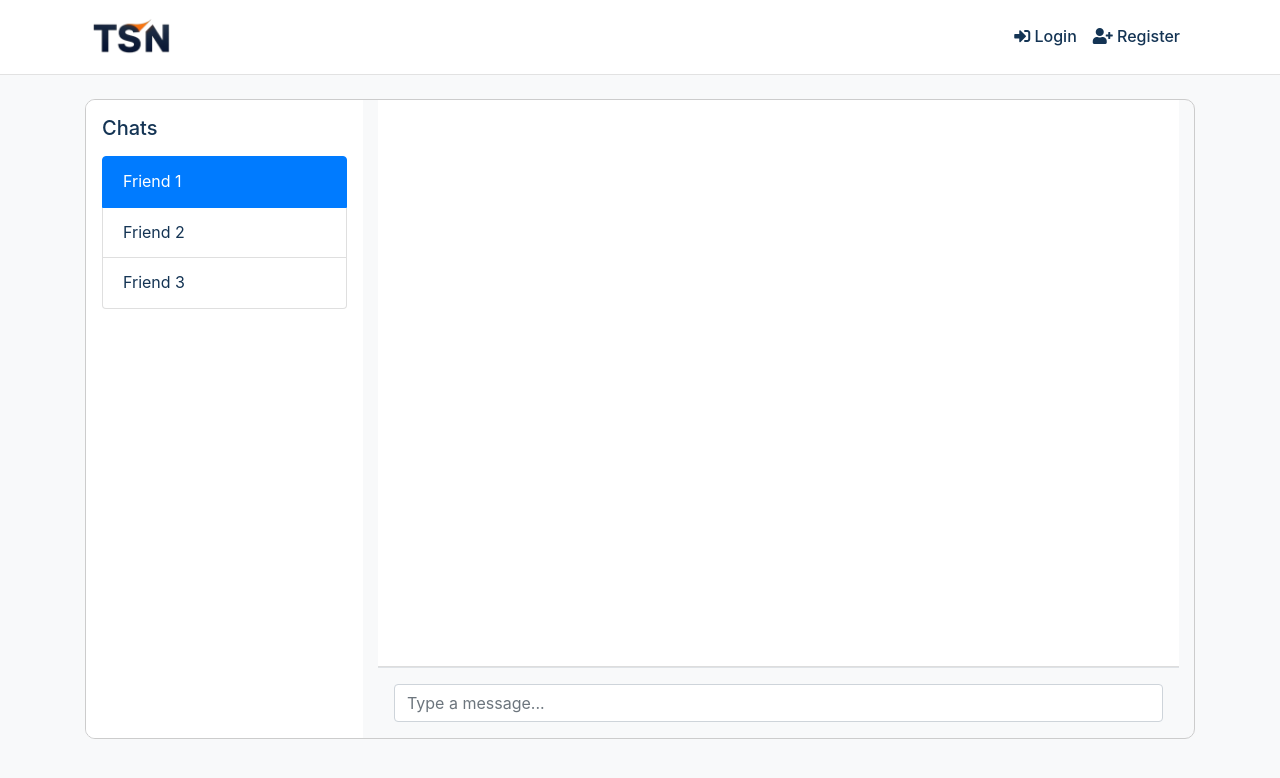
After one commit to skander-kechaou/tsn, a Flask app: page /message in a window 1280 px wide. The commit adds this page. Shown: the top 778 px of the page. Run offline with Flask 3, Linux system fonts and the light colour scheme; some libraries are stand-ins or nearby versions.

Commit message:
Initiated Messages
have added draft frontend and some backend
ToDO:
Add Friends list in the left and arrange the messages and link to the DB.
-UI of the texts (can arrange with gpt)

```diff
--- a/app/__init__.py
+++ b/app/__init__.py
@@ -111,4 +111,7 @@ def create_app(config_class=Config):
     from .connections.routes import bp as connections_bp
     app.register_blueprint(connections_bp)
 
+    from .sockets import init_socketio_events
+    init_socketio_events(socketio)
+
     return app
--- a/app/main/routes.py
+++ b/app/main/routes.py
@@ -444,3 +444,8 @@ def add_comment(post_id):
             flash('Could not post comment.', 'danger')
 
     return redirect(request.referrer or url_for('main.dashboard') + f"#post-{post.id}")
+
+
+@bp.route('/message')
+def message():
+    return render_template('main/message.html')
--- a/templates/base.html
+++ b/templates/base.html
@@ -46,6 +46,11 @@
                 <li class="nav-item">
                     <a class="nav-link" href="{{ url_for('profile.view_friends', username=current_user.username) }}">
                         <i class="fas fa-address-book"></i> Friends
+                    </a>
+                </li>
+                <li class="nav-item">
+                    <a class="nav-link" href="{{ url_for('main.message') }}">
+                        <i class="fas fa-solid fa-message"></i> Messages
                     </a>
                 </li>
             </ul>
--- /dev/null
+++ b/templates/main/message.html
@@ -0,0 +1,55 @@
+{% extends "base.html" %}
+
+{% block content %}
+<div class="container-fluid mt-4">
+    <div class="row" style="height: 80vh; border: 1px solid #ccc; border-radius: 10px; overflow: hidden; background: #f8f9fa;">
+
+        <!-- Left Sidebar: Friends List -->
+        <div class="col-md-3 border-end p-3" style="overflow-y: auto; background-color: white;">
+            <h5 class="mb-3">Chats</h5>
+            <ul class="list-group" id="friends-list">
+                <li class="list-group-item active">Friend 1</li>
+                <li class="list-group-item">Friend 2</li>
+                <li class="list-group-item">Friend 3</li>
+                <!-- You can dynamically populate this -->
+            </ul>
+        </div>
+
+        <!-- Center: Chat Section -->
+        <div class="col-md-9 d-flex flex-column">
+            <div class="flex-grow-1 p-3" id="chat-messages" style="overflow-y: auto; background: white; border-bottom: 1px solid #ddd;">
+                <!-- Messages will appear here -->
+            </div>
+            <div class="p-3 bg-light border-top">
+                <input type="text" id="message" class="form-control" placeholder="Type a message...">
+            </div>
+        </div>
+
+    </div>
+</div>
+{% endblock %}
+
+{% block scripts %}
+<script src="https://cdn.socket.io/4.6.0/socket.io.min.js" integrity="sha384-c79GN5VsunZvi+Q/WObgk2in0CbZsHnjEqvFxC5DxHn9lTfNce2WW6h2pH6u/kF+" crossorigin="anonymous"></script>
+<script>
+    const socket = io();
+
+    document.getElementById("message").addEventListener("keyup", function (event) {
+        if (event.key === "Enter") {
+            let message = this.value;
+            if (message.trim() === "") return;
+            socket.emit("send_message", { username: "You", message: message });
+            this.value = "";
+        }
+    });
+
+    socket.on("chat", function (data) {
+        let container = document.getElementById("chat-messages");
+        let msg = document.createElement("div");
+        msg.textContent = `${data.username}: ${data.message}`;
+        msg.className = "mb-2";
+        container.appendChild(msg);
+        container.scrollTop = container.scrollHeight;
+    });
+</script>
+{% endblock %}
```
Also changed, not shown: app/sockets.py (+12 -3 lines), app/routes.py (line endings or trailing spaces).
